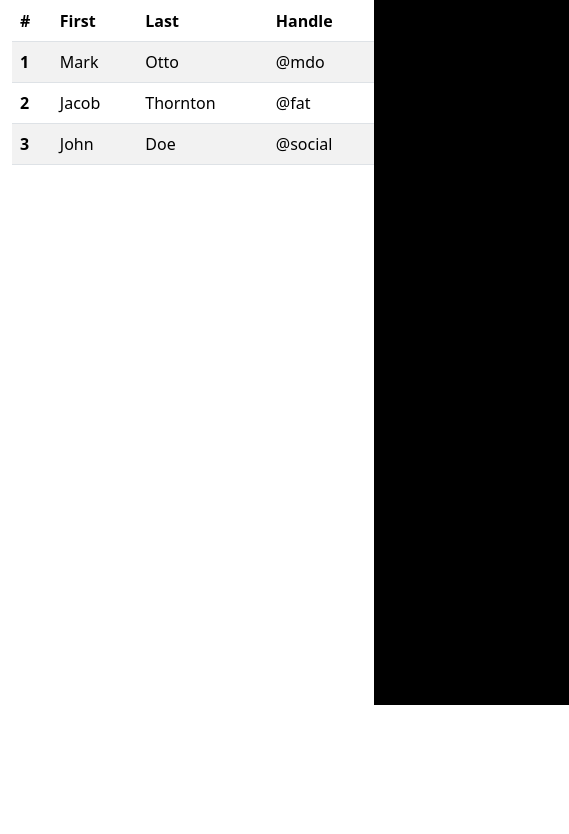
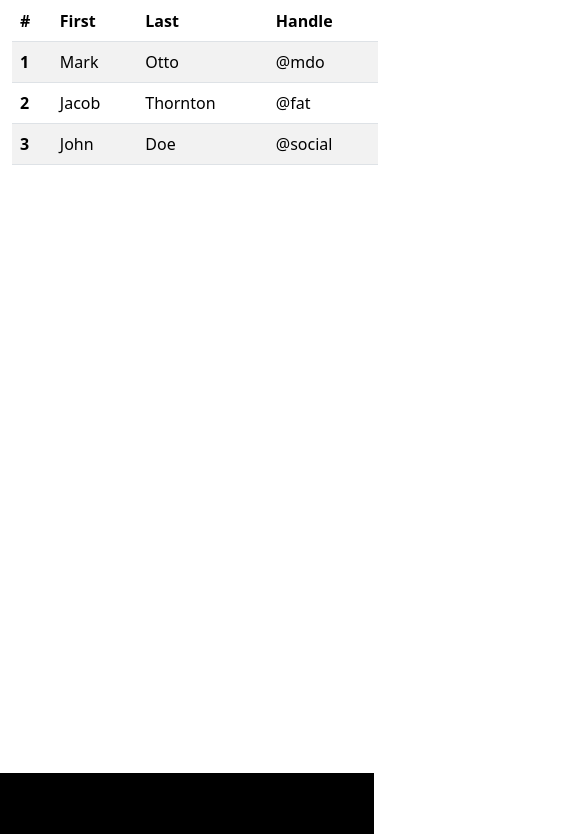
Before and after one commit to PedroHmelosilva/tabela_responsiva, a website: page index.html in a window 390 px wide. Shown: the part 155-989 px from the top of the page, 569 px wide, since content can reach past the window. Before the commit the page ends 860 px from the top, so only its background shows below. Drawn offline with nearby package versions, Linux system fonts and the light colour scheme; a web font is replaced by a local one.

```diff
--- a/style.css
+++ b/style.css
@@ -113,14 +113,14 @@
     .nav-links {
         position: absolute;
         right: 0;
-        height: 92vh;
+        height: 100vh;
         top: 8vh;
         background-color: #000;
         display: flex;
         flex-direction: column;
         align-items: center;
-        width: 50%;
-        transform: translateX(100%);
+        width: 100%;
+        transform: translateY(100%);
         transition: transform 0.5s ease-in;
         z-index: 99;
     }
@@ -136,6 +136,8 @@
 
     .nav-active {
         transform: translateX(0%);
+        margin: 0;
+        padding: 0;
     }
 
     @keyframes navLinkFade {
```
Also changed, not shown: package.json (added, +14 -0 lines).
